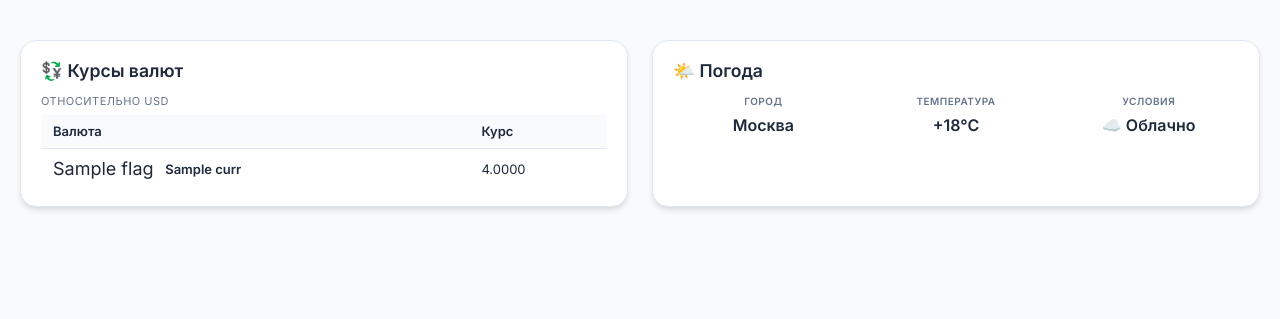
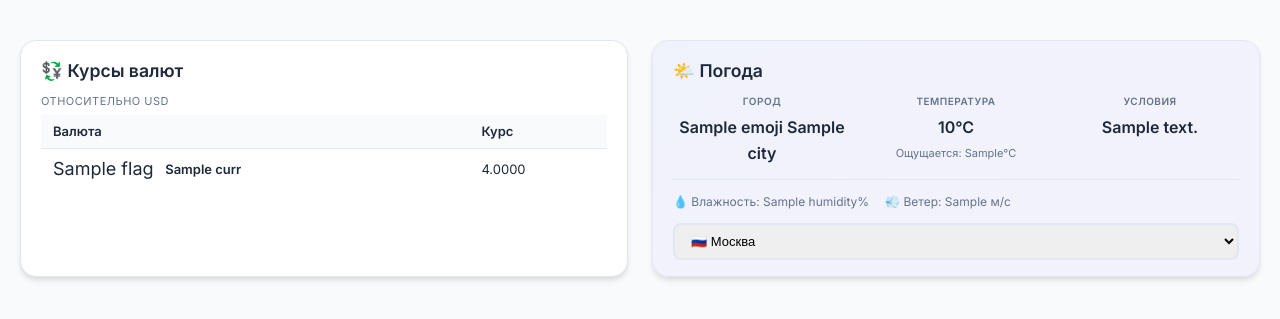
Before and after one commit to peggy-lee-zorba/Peggy_Lee_Zorba_ai, a Flask app: template templates/index.html in a window 1280 px wide. Shown: the part 92-411 px from the top of the page. Run offline with Flask 3, Linux system fonts and the light colour scheme; the template is opened without the code that fills it: most values are stand-ins (such as "Sample title", 1, 10 or a date in 2020).

Commit message:
251025 - Claude - 004 - динамичная погода

```diff
--- a/app.py
+++ b/app.py
@@ -90,6 +90,119 @@ def get_exchange_rates(base='USD'):
         "INR": {'rate': 83.4, 'flag': '🇮🇳'},
         "BRL": {'rate': 5.12, 'flag': '🇧🇷'},
     }
+
+# ========================
+# Функция для получения погоды через Open-Meteo (без API ключа)
+# ========================
+def get_weather_by_city_name(city='Moscow'):
+    """
+    Получает координаты города и затем погоду
+    Использует Open-Meteo API - без регистрации!
+    """
+    # Маппинг популярных городов к координатам
+    city_coords = {
+        'moscow': {'lat': 55.7558, 'lon': 37.6173, 'name': 'Москва'},
+        'saint petersburg': {'lat': 59.9343, 'lon': 30.3351, 'name': 'Санкт-Петербург'},
+        'london': {'lat': 51.5074, 'lon': -0.1278, 'name': 'Лондон'},
+        'new york': {'lat': 40.7128, 'lon': -74.0060, 'name': 'Нью-Йорк'},
+        'paris': {'lat': 48.8566, 'lon': 2.3522, 'name': 'Париж'},
+        'berlin': {'lat': 52.5200, 'lon': 13.4050, 'name': 'Берлин'},
+        'tokyo': {'lat': 35.6762, 'lon': 139.6503, 'name': 'Токио'},
+        'beijing': {'lat': 39.9042, 'lon': 116.4074, 'name': 'Пекин'},
+        'dubai': {'lat': 25.2048, 'lon': 55.2708, 'name': 'Дубай'},
+        'sydney': {'lat': -33.8688, 'lon': 151.2093, 'name': 'Сидней'},
+    }
+
+    city_lower = city.lower()
+
+    # Проверяем, есть ли город в нашей базе
+    if city_lower in city_coords:
+        coords = city_coords[city_lower]
+    else:
+        # По умолчанию Москва
+        coords = city_coords['moscow']
+
+    return get_weather(coords['lat'], coords['lon'], coords['name'])
+
+
+def get_weather(lat=55.7558, lon=37.6173, city_name='Санкт-Петербург'):
+    """
+    Получает погоду по координатам через Open-Meteo API
+    БЕЗ РЕГИСТРАЦИИ И API КЛЮЧА!
+    """
+    url = "https://api.open-meteo.com/v1/forecast"
+    params = {
+        'latitude': lat,
+        'longitude': lon,
+        'current': 'temperature_2m,relative_humidity_2m,weather_code,wind_speed_10m,apparent_temperature',
+        'timezone': 'auto'
+    }
+
+    try:
+        response = requests.get(url, params=params, timeout=10)
+        if response.status_code == 200:
+            data = response.json()
+            current = data['current']
+
+            # Маппинг кодов погоды к описаниям и emoji
+            weather_codes = {
+                0: {'desc': 'Ясно', 'emoji': '☀️'},
+                1: {'desc': 'Преимущественно ясно', 'emoji': '🌤️'},
+                2: {'desc': 'Переменная облачность', 'emoji': '⛅'},
+                3: {'desc': 'Облачно', 'emoji': '☁️'},
+                45: {'desc': 'Туман', 'emoji': '🌫️'},
+                48: {'desc': 'Изморозь', 'emoji': '🌫️'},
+                51: {'desc': 'Легкая морось', 'emoji': '🌦️'},
+                53: {'desc': 'Морось', 'emoji': '🌦️'},
+                55: {'desc': 'Сильная морось', 'emoji': '🌧️'},
+                61: {'desc': 'Небольшой дождь', 'emoji': '🌧️'},
+                63: {'desc': 'Дождь', 'emoji': '🌧️'},
+                65: {'desc': 'Сильный дождь', 'emoji': '⛈️'},
+                71: {'desc': 'Небольшой снег', 'emoji': '🌨️'},
+                73: {'desc': 'Снег', 'emoji': '❄️'},
+                75: {'desc': 'Сильный снег', 'emoji': '❄️'},
+                77: {'desc': 'Снежные зерна', 'emoji': '❄️'},
+                80: {'desc': 'Небольшой ливень', 'emoji': '🌦️'},
+                81: {'desc': 'Ливень', 'emoji': '⛈️'},
+                82: {'desc': 'Сильный ливень', 'emoji': '⛈️'},
+                85: {'desc': 'Снегопад', 'emoji': '🌨️'},
+                86: {'desc': 'Сильный снегопад', 'emoji': '❄️'},
+                95: {'desc': 'Гроза', 'emoji': '⛈️'},
+                96: {'desc': 'Гроза с градом', 'emoji': '⛈️'},
+                99: {'desc': 'Гроза с крупным градом', 'emoji': '⛈️'},
+            }
+
+            weather_code = current['weather_code']
+            weather_info = weather_codes.get(weather_code, {'desc': 'Неизвестно', 'emoji': '🌤️'})
+
+            weather_data = {
+                'city': city_name,
+                'temp': round(current['temperature_2m']),
+                'feels_like': round(current['apparent_temperature']),
+                'description': weather_info['desc'],
+                'humidity': current['relative_humidity_2m'],
+                'wind_speed': round(current['wind_speed_10m'], 1),
+                'emoji': weather_info['emoji'],
+                'icon_code': str(weather_code)
+            }
+
+            return weather_data
+
+    except Exception as e:
+        print(f"❌ Ошибка получения погоды: {e}")
+
+    # Fallback данные
+    return {
+        'city': city_name,
+        'temp': 18,
+        'feels_like': 16,
+        'description': 'Облачно',
+        'humidity': 65,
+        'wind_speed': 3.5,
+        'emoji': '☁️',
+        'icon_code': '3'
+    }
+
 # ========================
 # Роуты
 # ========================
@@ -107,9 +220,11 @@ def index():
             # Блокировка истекла - очищаем
             session.pop("blocked_until", None)
             session.pop("login_attempts", None)
+    city = request.args.get('city', 'St. Petersburg')
     rates = get_exchange_rates()
+    weather = get_weather_by_city_name(city)  # Добавляем погоду
     is_authorized = "user" in session
-    return render_template("index.html", rates=rates, is_authorized=is_authorized)
+    return render_template("index.html", rates=rates, weather=weather, is_authorized=is_authorized)
 
 @app.route("/login", methods=["GET", "POST"])
 def login():
--- a/static/style.css
+++ b/static/style.css
@@ -299,8 +299,11 @@ input:focus {
 .weather-info {
     display: flex;
     flex-direction: row;
-    gap: 12px;
+    gap: 16px;
     flex-wrap: wrap;
+    margin-bottom: 12px;
+    padding-bottom: 12px;
+    border-bottom: 1px solid var(--border);
 }
 
 .weather-item {
@@ -317,13 +320,37 @@ input:focus {
     color: var(--text-secondary);
     text-transform: uppercase;
     letter-spacing: 0.5px;
-    margin-bottom: 4px;
+    margin-bottom: 6px;
 }
 
 .weather-value {
     font-size: 16px;
     font-weight: 600;
     color: var(--text-primary);
+}
+
+.weather-subtitle {
+    font-size: 11px;
+    color: var(--text-secondary);
+    margin-top: 4px;
+}
+
+.weather-details {
+    display: flex;
+    gap: 16px;
+    flex-wrap: wrap;
+    font-size: 12px;
+    color: var(--text-secondary);
+}
+
+.weather-detail {
+    display: flex;
+    align-items: center;
+    gap: 4px;
+}
+
+.weather-card {
+    background: linear-gradient(135deg, rgba(99, 102, 241, 0.05) 0%, rgba(139, 92, 246, 0.05) 100%);
 }
 
 /* Loading Animation */
--- a/templates/index.html
+++ b/templates/index.html
@@ -35,20 +35,42 @@
         </table>
     </div>
 
-    <div class="card">
+    <div class="card weather-card">
         <h3>🌤️ Погода</h3>
         <div class="weather-info">
             <div class="weather-item">
                 <strong>Город</strong>
-                <div class="weather-value">Москва</div>
+                <div class="weather-value">{{ weather.emoji }} {{ weather.city }}</div>
             </div>
             <div class="weather-item">
                 <strong>Температура</strong>
-                <div class="weather-value">+18°C</div>
+                <div class="weather-value">{{ weather.temp }}°C</div>
+                <div class="weather-subtitle">Ощущается: {{ weather.feels_like }}°C</div>
             </div>
             <div class="weather-item">
                 <strong>Условия</strong>
-                <div class="weather-value">☁️ Облачно</div>
+                <div class="weather-value">{{ weather.description }}</div>
+            </div>
+        </div>
+        <div class="weather-details">
+            <span class="weather-detail">💧 Влажность: {{ weather.humidity }}%</span>
+            <span class="weather-detail">💨 Ветер: {{ weather.wind_speed }} м/с</span>
+        </div>
+        <div class="weather-city-selector">
+                <form method="GET" style="margin-top: 12px;">
+                    <select name="city" onchange="this.form.submit()" style="width: 100%; padding: 8px 12px; border: 2px solid var(--border); border-radius: 8px; font-size: 13px;">
+                        <option value="Moscow" {% if request.args.get('city', 'Moscow') == 'Moscow' %}selected{% endif %}>🇷🇺 Москва</option>
+                        <option value="Saint Petersburg" {% if request.args.get('city') == 'Saint Petersburg' %}selected{% endif %}>🇷🇺 Санкт-Петербург</option>
+                        <option value="London" {% if request.args.get('city') == 'London' %}selected{% endif %}>🇬🇧 Лондон</option>
+                        <option value="New York" {% if request.args.get('city') == 'New York' %}selected{% endif %}>🇺🇸 Нью-Йорк</option>
+                        <option value="Paris" {% if request.args.get('city') == 'Paris' %}selected{% endif %}>🇫🇷 Париж</option>
+                        <option value="Berlin" {% if request.args.get('city') == 'Berlin' %}selected{% endif %}>🇩🇪 Берлин</option>
+                        <option value="Tokyo" {% if request.args.get('city') == 'Tokyo' %}selected{% endif %}>🇯🇵 Токио</option>
+                        <option value="Beijing" {% if request.args.get('city') == 'Beijing' %}selected{% endif %}>🇨🇳 Пекин</option>
+                        <option value="Dubai" {% if request.args.get('city') == 'Dubai' %}selected{% endif %}>🇦🇪 Дубай</option>
+                        <option value="Sydney" {% if request.args.get('city') == 'Sydney' %}selected{% endif %}>🇦🇺 Сидней</option>
+                    </select>
+                </form>
             </div>
         </div>
     </div>
```
